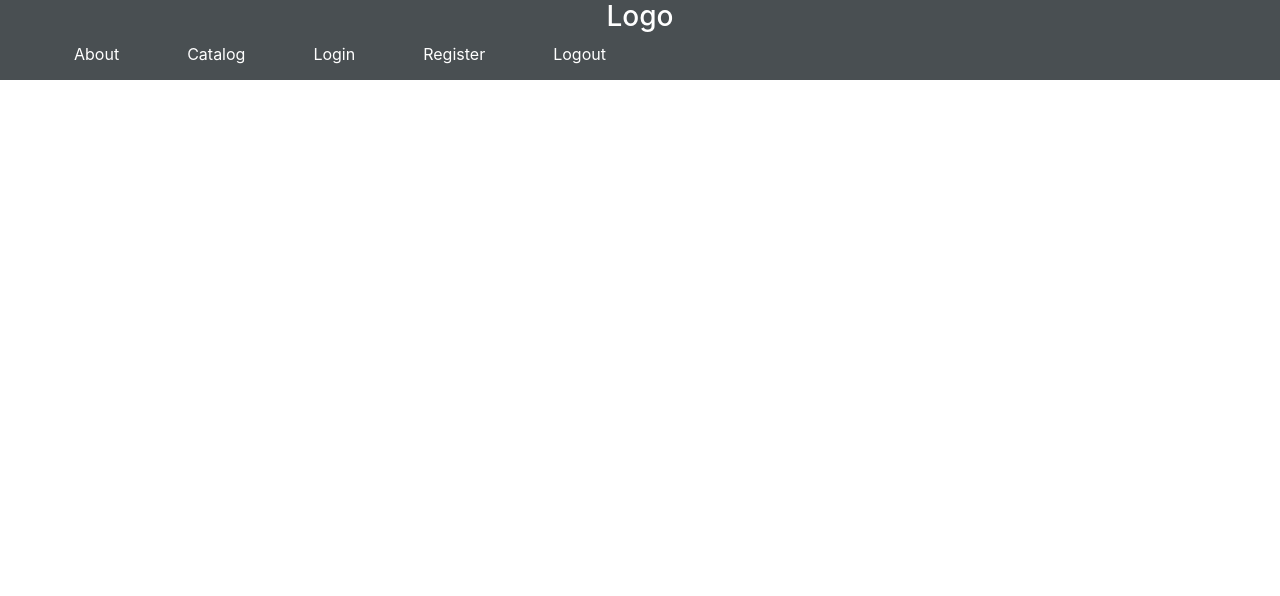
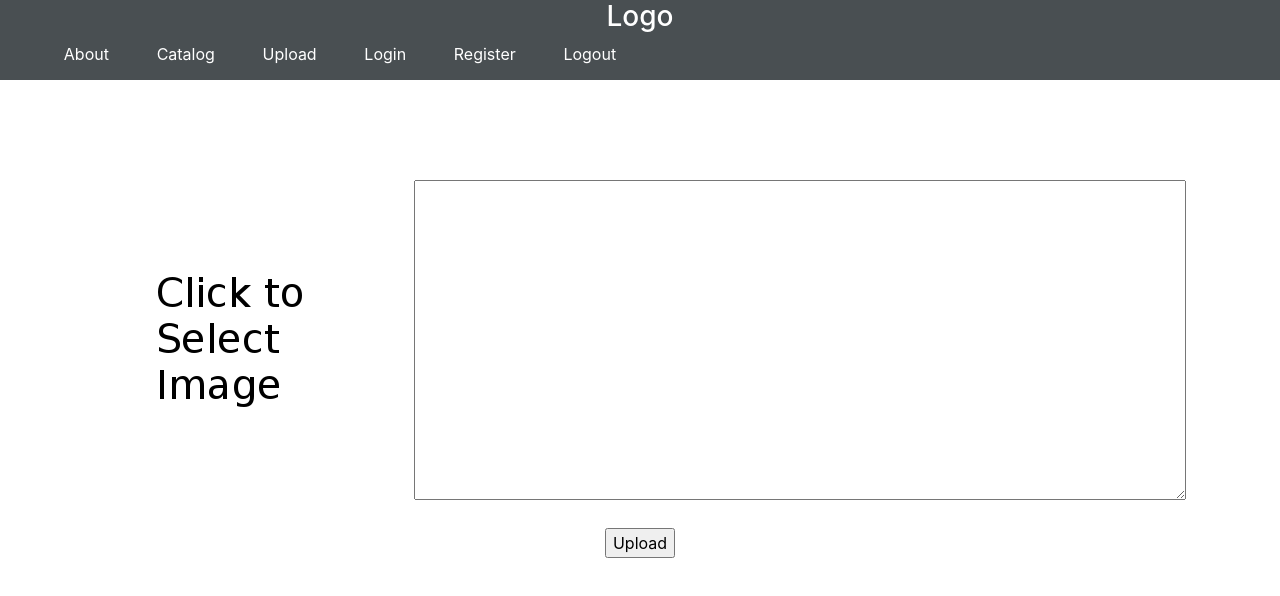
Before and after one commit to jcastorina/kree8id, a React (Create React App) app in the folder client/: page /upload in a window 1280 px wide. Shown: the top 596 px of the page. Built offline with nearby package versions, Linux system fonts and the light colour scheme.

Commit message:
changes to the Upload tab

```diff
--- a/client/package.json
+++ b/client/package.json
@@ -15,7 +15,7 @@
     "react-scripts": "3.4.1"
   },
   "scripts": {
-    "start": "react-scripts start",
+    "start": "BROWSER=none react-scripts start",
     "build": "react-scripts build",
     "test": "react-scripts test",
     "eject": "react-scripts eject"
--- a/client/src/App.js
+++ b/client/src/App.js
@@ -3,6 +3,7 @@
 import Nav from "./routes/Nav"
 import About from './routes/About'
 import Catalog from './routes/Catalog'
+import Upload from './routes/Upload'
 import Login from './routes/Login'
 import Logout from './routes/Logout'
 import Register from './routes/Register'
@@ -23,6 +24,7 @@
             <Route path="/" exact component={Home} />
             <Route path="/about" component={About}/>
             <Route path="/catalog" exact component={Catalog} />
+            <Route path="/upload" exact component={Upload} />
             <Route path="/login" exact component={Login} />
             <Route path="/register" exact component={Register} />
             <Route path="/logout" exact component={Logout} />
--- a/client/src/components/CatalogComponent.jsx
+++ b/client/src/components/CatalogComponent.jsx
@@ -12,7 +12,8 @@
     state = {
         imgNum: 0,
         images: [],
-        selected: false
+        selected: false,
+        border: "none"
 
      }
 
@@ -39,7 +40,7 @@
 
       isUnselected = () => {
         this.setState({ selected: false })
-    }
+      }
 
       componentDidMount = async () => {
 
@@ -69,6 +70,7 @@
                       isSelected={this.isSelected}
                       isUnselected={this.isUnselected}
                       selected={this.state.selected}
+                      border={this.state.border}
                   />
               </div>
               <div name="spacer" style={{ marginTop: 28 }} />
--- a/client/src/components/InputTextComponent.jsx
+++ b/client/src/components/InputTextComponent.jsx
@@ -4,8 +4,9 @@
     state = {  }
     render() {
 
-        const { isSelected, isUnselected, selected } = this.props
+        const { isSelected, isUnselected, selected, border } = this.props
 
+        console.log(border)
 
         return (
 
@@ -19,7 +20,7 @@
                     marginLeft: 24,
                     marginRight: 24,
                     verticalAlign: "top" ,
-                    border: "none"
+                    border: border
                 }}
                 onFocus={ isSelected }
 
--- /dev/null
+++ b/client/src/components/UploadComponent.jsx
@@ -0,0 +1,103 @@
+import React, { Component } from 'react';
+import InputText from './InputTextComponent'
+import uploadImg from '../uploadImg.png'
+
+class Upload extends Component {
+
+    constructor(props){
+        super(props)
+        this.state = {
+            file: null,
+            selected: false,
+            border: '2'
+        }
+
+        this.handleChange = this.handleChange.bind(this)
+        this.handleSubmit = this.handleSubmit.bind(this)
+    }
+
+    handleChange(event) {
+        event.target.files[0]?
+        this.setState({
+            file: URL.createObjectURL(event.target.files[0])
+        })
+        :
+        this.setState({file: null})
+    }
+
+    handleSubmit(event) {
+        alert('submitted' + this.state.value)
+        event.preventDefault()
+    }
+
+    isSelected = () => {
+        this.setState({ selected: true })
+    }
+
+    isUnselected = () => {
+      this.setState({ selected: false })
+    }
+
+    handleClick = () => {
+        this.inputElement.click()
+    }
+
+    componentDidMount = async () => {
+
+    }
+
+    render() {
+        return (
+            <form onSubmit={this.handleSubmit}>
+            <div className="row cards">
+                <div className="col-md">
+                    <div className="row">
+
+
+                        <img
+                            src={
+                                this.state.file ? this.state.file : uploadImg
+                            }
+                            style={{
+                                height: 320,
+                                width: 320,
+                                objectFit: "cover"
+
+                            }}
+                            alt="upload"
+                            onClick={this.handleClick}
+                        />
+                        <InputText
+                            isSelected={this.isSelected}
+                            isUnselected={this.isUnselected}
+                            selected={this.state.selected}
+                            border={this.state.border}
+                        />
+                    </div>
+
+                    <div name="spacer" style={{ marginTop: 28 }} />
+
+                        <input
+                            type="submit"
+                            value="Upload"
+                            style={{verticalAlign: "left"}}
+                        />
+
+                </div>
+            </div>
+
+            <input
+                            ref={input=>this.inputElement=input}
+                            type="file"
+                            onChange={this.handleChange}
+                            id="file"
+                            style={{
+                                visibility: "hidden"
+                            }}
+                        />
+            </form>
+        );
+    }
+}
+
+export default Upload;
--- a/client/src/routes/Nav.js
+++ b/client/src/routes/Nav.js
@@ -19,6 +19,9 @@
         <Link style={navStyle} to="/catalog">
           <li>Catalog</li>
         </Link>
+        <Link style={navStyle} to="/upload">
+          <li>Upload</li>
+        </Link>
         <Link style={navStyle} to="/login">
           <li>Login</li>
         </Link>
--- /dev/null
+++ b/client/src/routes/Upload.js
@@ -0,0 +1,13 @@
+import React from 'react';
+import UploadComponent from '../components/UploadComponent'
+
+function Upload() {
+  return (
+    <main className="container">
+        <div style={{marginTop: 100}}/>
+        <UploadComponent />
+    </main>
+  );
+}
+
+export default Upload;
```
Also changed, not shown: client/src/uploadImg.png (added).
